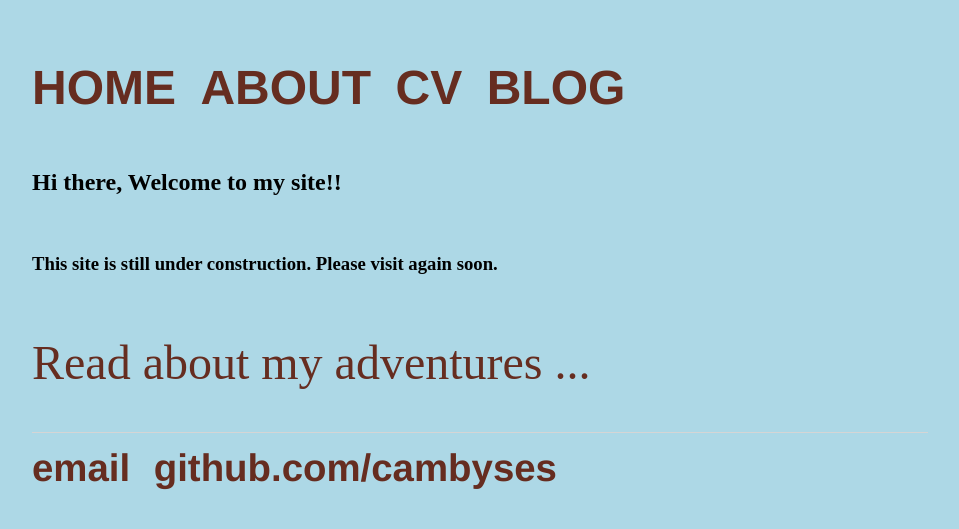
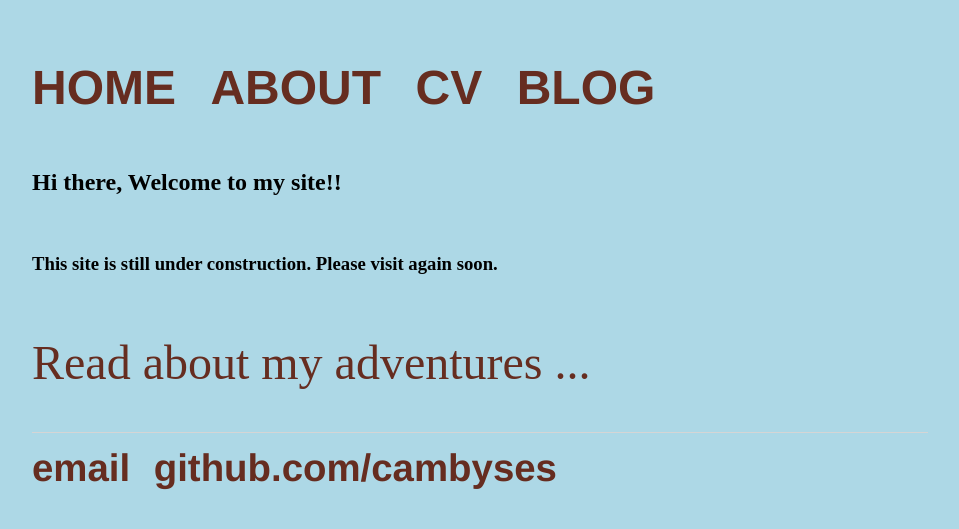
Before and after one commit to cambyses/cambyses.github.io, a Jekyll site: the page built from index.html, in a window 1280 px wide. Shown: the top 529 px of the page, without its empty margins (160-1119 px from the left). Built offline with Jekyll 4.4.1, drawn with Linux system fonts in a browser that asks for light colours.

Commit message:
Update main.css

```diff
--- a/css/main.css
+++ b/css/main.css
@@ -29,7 +29,7 @@ nav ul {
 
 nav ul li {
     display: inline;
-    margin-right: 20px;
+    margin-right: 30px;
 
 }
 
```
